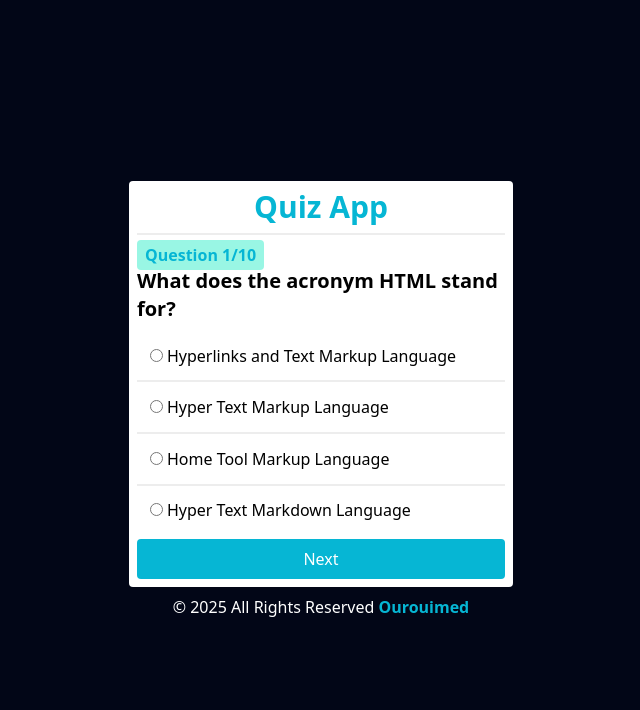
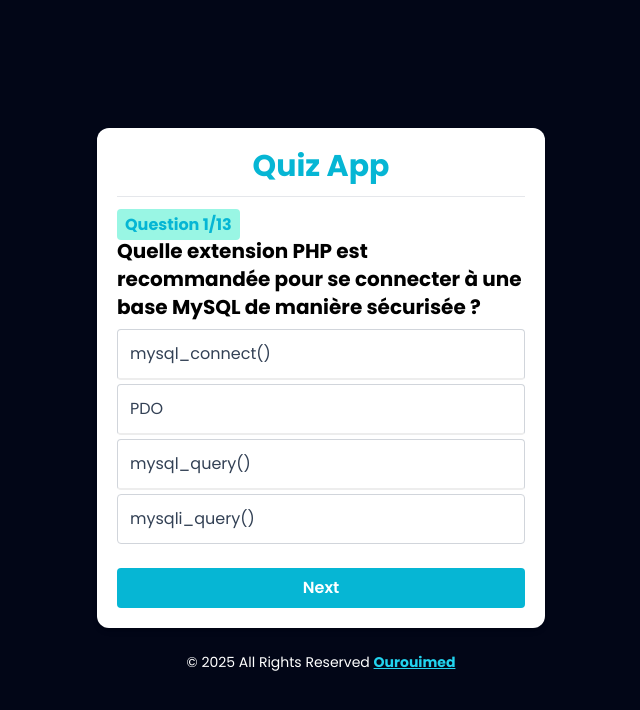
Before and after one commit to Ourouimed/quiz_app, a plain HTML site: page index.html in a window 1280 px wide. Both pictures are taken after a click on the button "Start Quiz". Shown: the whole page, without its empty margins (319-959 px from the left). Drawn offline with nearby package versions, Linux system fonts and the light colour scheme.

Commit message:
feat: modernize quiz UI with clickable answers and feedback, update README accordingly

```diff
--- a/index.html
+++ b/index.html
@@ -1,21 +1,29 @@
 <!DOCTYPE html>
 <html lang="en">
 <head>
-    <meta charset="UTF-8">
-    <meta name="viewport" content="width=device-width, initial-scale=1.0">
-    <link rel="stylesheet" href="style.css">
-    <script src="https://cdn.tailwindcss.com"></script>
-    <title>Quiz App</title>
+  <meta charset="UTF-8" />
+  <meta name="viewport" content="width=device-width, initial-scale=1.0"/>
+  <link rel="stylesheet" href="style.css" />
+  <script src="https://cdn.tailwindcss.com"></script>
+  <title>Quiz App</title>
 </head>
-<body class="min-h-screen flex justify-center items-center bg-slate-950 p-4 flex-col">
-    <div class="container bg-white w-96 max-w-full p-2 rounded">
-        <h1 class="text-3xl font-bold text-center text-cyan-500 border-b-2 border-solid border-[#ededed] pb-2 mb-2">Quiz App</h1>
-        <div class="question relative">
+<body class="min-h-screen flex flex-col justify-center items-center bg-slate-950 p-4">
 
-        </div>
-        <button id="next" class="mt-1 w-full bg-cyan-500 py-2 px-1 text-white rounded">Start Quiz</button>
+  <div class="container bg-white w-full max-w-md p-5 rounded-xl shadow-md">
+    <h1 class="text-3xl font-bold text-center text-cyan-500 border-b pb-3 mb-4">Quiz App</h1>
+    <div class="question relative">
+      <!-- Questions will be injected here -->
     </div>
-    <p class="text-center text-white mt-2">&copy; <span id="date"></span> All Rights Reserved <a href="https://github.com/ourouimed" class="text-cyan-500 font-bold">Ourouimed</a></p>
-    <script src="./main.js"></script>
+    <button id="next" class="mt-4 w-full bg-cyan-500 hover:bg-cyan-600 transition text-white font-semibold py-2 px-4 rounded">
+      Start Quiz
+    </button>
+  </div>
+
+  <p class="text-center text-white mt-6 text-sm">
+    &copy; <span id="date"></span> All Rights Reserved
+    <a href="https://github.com/ourouimed" target="_blank" class="text-cyan-400 font-bold underline">Ourouimed</a>
+  </p>
+
+  <script src="main.js"></script>
 </body>
 </html>
--- a/main.js
+++ b/main.js
@@ -3,75 +3,115 @@ let JsonUrl = './questions.json'
 
 let question = document.querySelector(".question")
 let next = document.getElementById("next")
-// Initialize I by 0 (refer to number of question)
+
+// Initialize question index and total score
 let i = 0
-// Initialize Total by 0 (refer to number of correct answers)
 let total = 0
-// Create Quiz main structure
-const CreateQuestions = (data)=>{
+
+const CreateQuestions = (data) => {
     next.innerHTML = `Next`
-    // Pass Quizz Questions
-    if (i < data.length){
+
+    if (i < data.length) {
+        // Question number
         let QuestNum = document.createElement("span")
-        QuestNum.innerHTML =`Question ${i+1}/${data.length}`
-        QuestNum.classList.add("q-no" , "bg-teal-200" , "text-cyan-500" ,"mb-1", "px-2" , "py-1" , "rounded" , "font-bold")
+        QuestNum.innerHTML = `Question ${i + 1}/${data.length}`
+        QuestNum.classList.add("q-no", "bg-teal-200", "text-cyan-500", "mb-1", "px-2", "py-1", "rounded", "font-bold")
+
+        // Question text
         let Q = document.createElement("h3")
-        Q.classList.add("text-xl" , "font-bold" , "mb-2")
+        Q.classList.add("text-xl", "font-bold", "mb-2")
         Q.innerHTML = `${data[i].question}`
+
+        // Container for answers
         let answers = document.createElement("div")
-        answers.className = "answers"
-        data[i].answers.forEach((answer, index) =>{
-                let ansEl = document.createElement("div")
-                ansEl.className ="answer"
-                let radio = document.createElement("input")
-                radio.type = "radio"
-                radio.id = `answer-${index + 1}`
-                radio.name = "questions"
-                radio.setAttribute("data-correct" , answer.status)
-                let label = document.createElement("label")
-                label.setAttribute("for" , radio.id)
-                label.innerHTML = ` ${answer.answer}`
-                ansEl.append(radio , label)
-                answers.append(ansEl)
-                radio.addEventListener("input" , ()=>{
-                    radio.checked && radio.dataset.correct == "true" ? total++ : total;
+        answers.className = "answers flex flex-col gap-1"
+
+        // Feedback paragraph
+        let feedback = document.createElement("p")
+        feedback.classList.add("mt-2", "font-semibold", "text-center")
+
+        // Add answers as clickable divs
+        data[i].answers.forEach((answer, index) => {
+            let ansEl = document.createElement("div")
+            ansEl.className = "answer cursor-pointer rounded border border-gray-300 p-3 text-slate-700 hover:bg-cyan-50 transition-all select-none"
+            ansEl.textContent = answer.answer
+            ansEl.dataset.correct = answer.status
+
+            ansEl.addEventListener("click", () => {
+                // Prevent multiple clicks
+                if (answers.classList.contains("disabled")) return
+
+                if (ansEl.dataset.correct === "true") {
+                    total++
+                    feedback.textContent = "Correct! 🎉"
+                    feedback.classList.remove("text-red-600")
+                    feedback.classList.add("text-green-600")
+                } else {
+                    feedback.textContent = "Oops, that's not correct."
+                    feedback.classList.remove("text-green-600")
+                    feedback.classList.add("text-red-600")
+                }
+
+                // Disable further clicks
+                answers.classList.add("disabled")
+
+                // Highlight correct and wrong answers
+                answers.querySelectorAll(".answer").forEach(el => {
+                    if (el.dataset.correct === "true") {
+                        el.classList.add("bg-green-100", "border-green-400")
+                    } else {
+                        el.classList.add("bg-red-100", "border-red-400", "opacity-70")
+                    }
+                    el.style.cursor = "default"
                 })
+            })
+
+            answers.appendChild(ansEl)
         })
+
         question.innerHTML = ''
-        question.append(QuestNum , Q , answers)
+        question.append(QuestNum, Q, answers, feedback)
         i++
     }
-    // Get Quiz Result
     else {
         next.innerHTML = "Restart"
-        next.addEventListener("click" , ()=>{
-            location.reload()
-        })
-        question.innerHTML =   `
+        next.removeEventListener("click", GetQusetions)
+        next.addEventListener("click", () => location.reload())
+
+        question.innerHTML = `
             <h1 class="text-2xl font-bold mb-2 text-center">Your Score</h1>
             <div class="single-chart">
                 <svg viewBox="0 0 36 36" class="circular-chart orange">
-                    <path class="circle-bg" d="M18 2.0845 a 15.9155 15.9155 0 0 1 0 31.831 a 15.9155 15.9155 0 0 1 0 -31.831"/>
-                    <path class="circle" stroke-dasharray="${(total*100)/data.length}, 100" d="M18 2.0845 a 15.9155 15.9155 0 0 1 0 31.831 a 15.9155 15.9155 0 0 1 0 -31.831"/>
-                    <text x="18" y="20.35" class="percentage">${Math.floor((total*100)/data.length)}%</text>
+                    <path class="circle-bg" d="M18 2.0845
+                        a 15.9155 15.9155 0 0 1 0 31.831
+                        a 15.9155 15.9155 0 0 1 0 -31.831"/>
+                    <path class="circle" stroke-dasharray="${(total * 100) / data.length}, 100" d="M18 2.0845
+                        a 15.9155 15.9155 0 0 1 0 31.831
+                        a 15.9155 15.9155 0 0 1 0 -31.831"/>
+                    <text x="18" y="20.35" class="percentage">${Math.floor((total * 100) / data.length)}%</text>
                 </svg>
             </div>
-            <p class="my-2 text-center">Your have <span class="font-bold text-cyan-500">${total}/${data.length}</span> correct answers
+            <p class="my-2 text-center">
+                You have <span class="font-bold text-cyan-500">${total}/${data.length}</span> correct answers
+            </p>
         `
     }
 }
-// Fetch Json Data for questions
-async function GetQusetions (URL){
+
+// Fetch questions JSON and start quiz
+async function GetQusetions() {
     try {
         let response = await fetch(JsonUrl)
         let questions = await response.json()
         CreateQuestions(questions)
     }
-    catch(error){
+    catch(error) {
         console.warn(error)
     }
 }
-// Start Quiz on button click
-next.addEventListener("click" , GetQusetions)
-// Get current date
+
+// Start quiz button click
+next.addEventListener("click", GetQusetions)
+
+// Show current year in footer
 document.getElementById("date").innerHTML = new Date().getFullYear()
--- a/questions.json
+++ b/questions.json
@@ -1,212 +1,119 @@
 [
   {
-        "question": "What does the acronym HTML stand for?",
+    "question": "Quelle extension PHP est recommandée pour se connecter à une base MySQL de manière sécurisée ?",
     "answers": [
-            {
-                "answer": "Hyperlinks and Text Markup Language",
-                "status": false
-            },
-            {
-                "answer": "Hyper Text Markup Language",
-                "status": true
-            },
-            {
-                "answer": "Home Tool Markup Language",
-                "status": false
-            },
-            {
-                "answer": "Hyper Text Markdown Language",
-                "status": false
-            }
+      { "answer": "mysql_connect()", "status": false },
+      { "answer": "PDO", "status": true },
+      { "answer": "mysql_query()", "status": false },
+      { "answer": "mysqli_query()", "status": false }
     ]
   },
   {
-        "question": "Which of the following is not a programming language?",
+    "question": "À quel niveau les données envoyées via formulaire seront traitées ?",
     "answers": [
-            {
-                "answer": "Python",
-                "status": false
-            },
-            {
-                "answer": "Java",
-                "status": false
-            },
-            {
-                "answer": "HTML",
-                "status": true
-            },
-            {
-                "answer": "C++",
-                "status": false
-            }
+      { "answer": "fichier JSON", "status": false },
+      { "answer": "côté client", "status": false },
+      { "answer": "côté serveur", "status": true },
+      { "answer": "base de données", "status": false }
     ]
   },
   {
-        "question": "What is the output of `2 ** 3` in Python?",
+    "question": "Dans un formulaire HTML, quelle méthode doit-on utiliser pour envoyer les données en toute sécurité ?",
     "answers": [
-            {
-                "answer": "6",
-                "status": false
-            },
-            {
-                "answer": "8",
-                "status": true
-            },
-            {
-                "answer": "9",
-                "status": false
-            },
-            {
-                "answer": "12",
-                "status": false
-            }
+      { "answer": "GET", "status": false },
+      { "answer": "POST", "status": true },
+      { "answer": "DELETE", "status": false },
+      { "answer": "UPDATE", "status": false }
     ]
   },
   {
-        "question": "Which company developed the programming language Java?",
+    "question": "Quelle est la bonne syntaxe pour se connecter à une base MySQL avec PDO en PHP ?",
     "answers": [
-            {
-                "answer": "Microsoft",
-                "status": false
-            },
-            {
-                "answer": "Sun Microsystems",
-                "status": true
-            },
-            {
-                "answer": "Google",
-                "status": false
-            },
-            {
-                "answer": "Apple",
-                "status": false
-            }
+      { "answer": "new PDO('mysql:host=localhost;dbname=my_db', 'utilisateur', 'motdepasse')", "status": true },
+      { "answer": "mysqli_connect('localhost', 'utilisateur', 'motdepasse', 'my_db')", "status": false },
+      { "answer": "connect_mysql('localhost', 'my_db', 'utilisateur', 'motdepasse')", "status": false },
+      { "answer": "pdo_connect('localhost', 'utilisateur', 'motdepasse', 'my_db')", "status": false }
     ]
   },
   {
-        "question": "Which of these is a valid CSS property?",
+    "question": "Quel code PHP permet de récupérer une donnée envoyée via un formulaire en méthode POST ?",
     "answers": [
-            {
-                "answer": "font-weight",
-                "status": true
-            },
-            {
-                "answer": "text-height",
-                "status": false
-            },
-            {
-                "answer": "border-shadow",
-                "status": false
-            },
-            {
-                "answer": "align-elements",
-                "status": false
-            }
+      { "answer": "$_POST['nom']", "status": true },
+      { "answer": "$_GET['nom']", "status": false },
+      { "answer": "$_REQUEST['nom']", "status": false },
+      { "answer": "$_POST->nom", "status": false }
     ]
   },
   {
-        "question": "What is the default port for HTTP?",
+    "question": "Quelle commande SQL est utilisée pour insérer une nouvelle ligne dans une table ?",
     "answers": [
-            {
-                "answer": "80",
-                "status": true
-            },
-            {
-                "answer": "443",
-                "status": false
-            },
-            {
-                "answer": "21",
-                "status": false
-            },
-            {
-                "answer": "22",
-                "status": false
-            }
+      { "answer": "INSERT INTO", "status": true },
+      { "answer": "SELECT", "status": false },
+      { "answer": "UPDATE", "status": false },
+      { "answer": "DELETE", "status": false }
     ]
   },
   {
-        "question": "Which symbol is used for comments in Python?",
+    "question": "Quelle commande SQL permet de modifier des données existantes dans une table ?",
     "answers": [
-            {
-                "answer": "#",
-                "status": true
-            },
-            {
-                "answer": "//",
-                "status": false
-            },
-            {
-                "answer": "'<!-- -->'",
-                "status": false
-            },
-            {
-                "answer": "/* */",
-                "status": false
-            }
+      { "answer": "UPDATE", "status": true },
+      { "answer": "INSERT", "status": false },
+      { "answer": "SELECT", "status": false },
+      { "answer": "DELETE", "status": false }
     ]
   },
   {
-        "question": "Which programming language is known as the 'mother of all languages'?",
+    "question": "Quelle commande SQL permet de supprimer des données d’une table ?",
     "answers": [
-            {
-                "answer": "C",
-                "status": true
-            },
-            {
-                "answer": "Java",
-                "status": false
-            },
-            {
-                "answer": "Python",
-                "status": false
-            },
-            {
-                "answer": "Ruby",
-                "status": false
-            }
+      { "answer": "DELETE", "status": true },
+      { "answer": "DROP", "status": false },
+      { "answer": "REMOVE", "status": false },
+      { "answer": "ERASE", "status": false }
     ]
   },
   {
-        "question": "Which SQL command is used to retrieve data?",
+    "question": "Quelle méthode PDO est utilisée pour exécuter une requête préparée ?",
     "answers": [
-            {
-                "answer": "INSERT",
-                "status": false
-            },
-            {
-                "answer": "SELECT",
-                "status": true
-            },
-            {
-                "answer": "UPDATE",
-                "status": false
-            },
-            {
-                "answer": "DELETE",
-                "status": false
-            }
+      { "answer": "execute()", "status": true },
+      { "answer": "query()", "status": false },
+      { "answer": "fetch()", "status": false },
+      { "answer": "prepare()", "status": false }
     ]
   },
   {
-        "question": "What does the `console.log()` function do in JavaScript?",
+    "question": "Quelle méthode est utilisée pour récupérer toutes les lignes d’un résultat ?",
     "answers": [
-            {
-                "answer": "Displays data in the console",
-                "status": true
+      { "answer": "getAll()", "status": false },
+      { "answer": "fetch()", "status": false },
+      { "answer": "fetchAll()", "status": true },
+      { "answer": "queryAll()", "status": false }
+    ]
   },
   {
-                "answer": "Creates a popup alert",
-                "status": false
+    "question": "Quelle méthode est utilisée pour récupérer une seule ligne d’un résultat ?",
+    "answers": [
+      { "answer": "getAll()", "status": false },
+      { "answer": "fetch()", "status": true },
+      { "answer": "fetchAll()", "status": false },
+      { "answer": "queryAll()", "status": false }
+    ]
   },
   {
-                "answer": "Executes a loop",
-                "status": false
+    "question": "Quel attribut PDO permet d’activer le mode de gestion des erreurs par exceptions ?",
+    "answers": [
+      { "answer": "PDO::ATTR_ERRMODE", "status": true },
+      { "answer": "PDO::ATTR_DEFAULT_FETCH_MODE", "status": false },
+      { "answer": "PDO::ATTR_AUTOCOMMIT", "status": false },
+      { "answer": "PDO::ATTR_CASE", "status": false }
+    ]
   },
   {
-                "answer": "Clears the console",
-                "status": false
-            }
+    "question": "La base de données relationnelle est structurée en :",
+    "answers": [
+      { "answer": "Tables", "status": true },
+      { "answer": "Fichiers plats", "status": false },
+      { "answer": "Documents JSON", "status": false },
+      { "answer": "Collections de paires clé-valeur", "status": false }
     ]
   }
 ]
--- a/style.css
+++ b/style.css
@@ -1,14 +1,29 @@
+@import url('https://fonts.googleapis.com/css2?family=Poppins:wght@400;600;700&display=swap');
+
+* {
+  box-sizing: border-box;
+  margin: 0;
+  padding: 0;
+  font-family: 'Poppins', sans-serif;
+}
+
 .answer {
-    padding: 0.8rem;
+  padding: 0.75rem;
+  transition: background-color 0.3s ease;
 }
-.answer:not(:last-child){
+
+.answer:not(:last-child) {
   border-bottom: 2px solid #ededed;
 }
-.answer input{
-    caret-color: #06b6d4;
+
+.answer input {
+  margin-right: 0.5rem;
+  accent-color: #06b6d4;
 }
-.answer input:checked + label{
+
+.answer input:checked + label {
   color: #06b6d4;
+  font-weight: 600;
 }
 
 .flex-wrapper {
@@ -17,14 +32,14 @@
 }
 
 .single-chart {
-    width: 50%;
-    margin: 10px auto;
+  width: 80%;
+  margin: 20px auto;
 }
 
 .circular-chart {
   display: block;
-    margin: 10px auto;
-    max-width: 80%;
+  margin: 0 auto;
+  max-width: 100%;
   max-height: 250px;
 }
 
@@ -40,21 +55,12 @@
   stroke-linecap: round;
 }
 
-
 .circular-chart.orange .circle {
   stroke: #06b6d4;
 }
 
-  .circular-chart.green .circle {
-    stroke: #4CC790;
-  }
-
-  .circular-chart.blue .circle {
-    stroke: #3c9ee5;
-  }
-
 .percentage {
-    fill: #666;
+  fill: #333;
   font-family: sans-serif;
   font-size: 0.5em;
   text-anchor: middle;
```
Also changed, not shown: images/shot1.png, images/shot2.png, images/shot3.png (added), 1 other file. Lines whose indentation alone changed are shown as unchanged.
